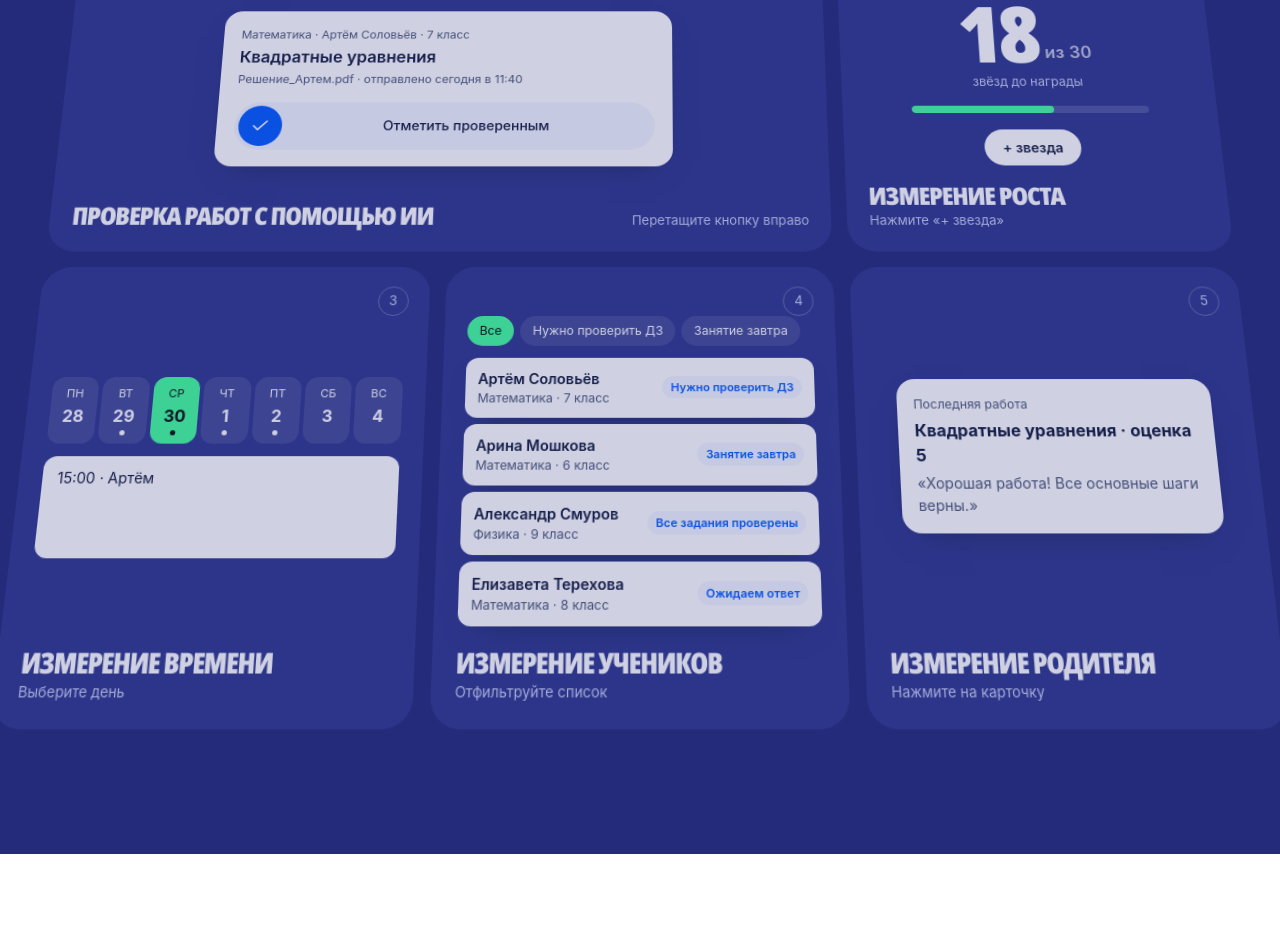
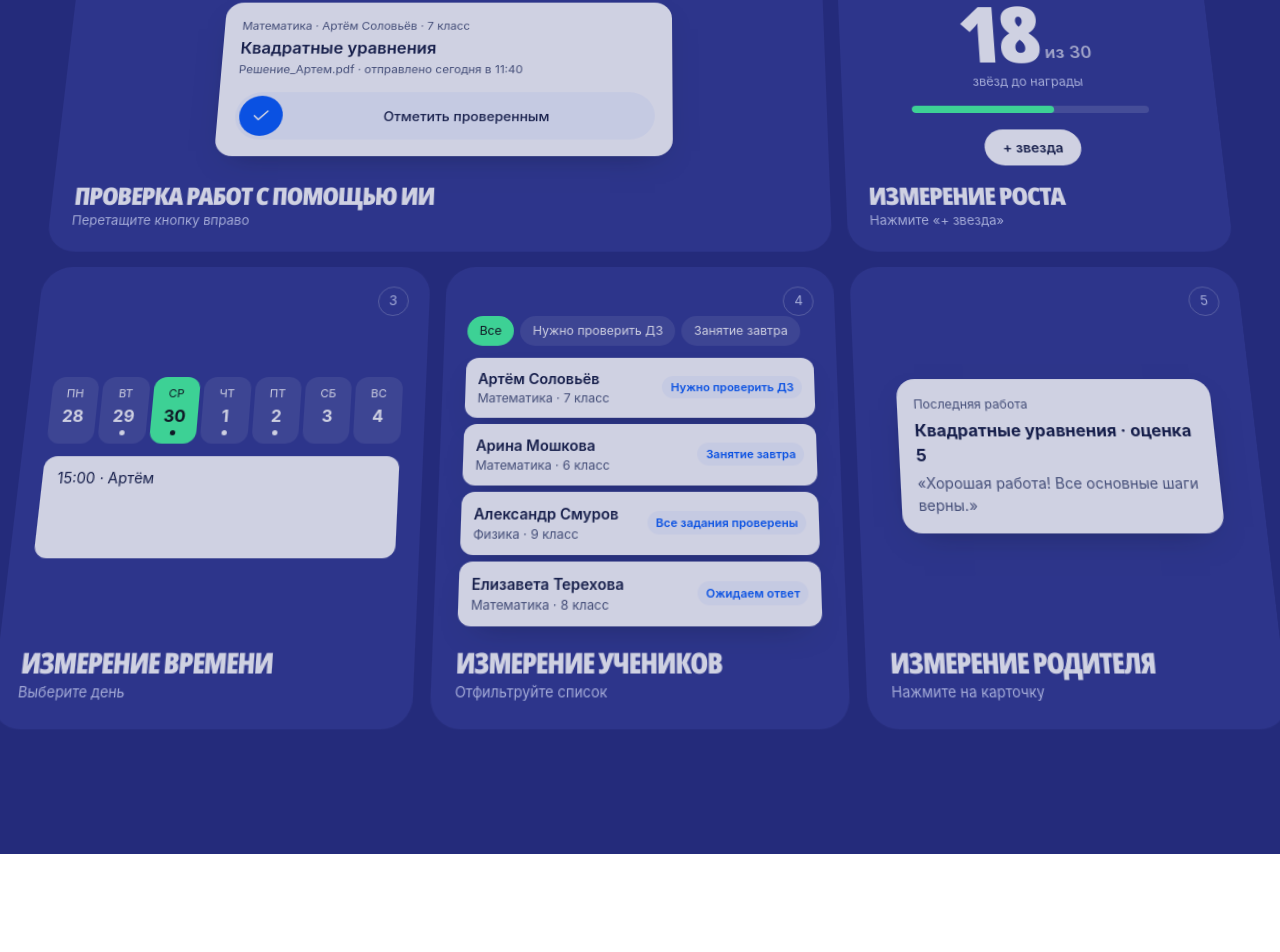
Before and after one commit to SENYANABE/Metrica, a React (Vite) app: page / in a window 1280 px wide. Shown: the part 7163-8115 px from the top of the page. Built offline with nearby package versions, Linux system fonts and the light colour scheme; a web font is replaced by a local one.

Commit message:
Stack dimension card captions and update schedule and student copy

```diff
--- a/src/App.tsx
+++ b/src/App.tsx
@@ -250,8 +250,8 @@ function ParentCards({ onUse }: { onUse: () => void }) {
 const dims = [
   { dim: 'Проверка работ с помощью ИИ', name: 'Проверка домашних заданий', hint: 'Перетащите кнопку вправо', W: SlideToCheck, wide: true },
   { dim: 'Измерение роста', name: 'Звёзды за прогресс ученика', hint: 'Нажмите «+ звезда»', W: StarCounter },
-  { dim: 'Измерение времени', name: 'Неделя занятий', hint: 'Выберите день', W: WeekStrip },
-  { dim: 'Измерение учеников', name: 'Ученики и статусы домашних работ', hint: 'Отфильтруйте список', W: StudentFilter },
+  { dim: 'Измерение времени', name: 'Расписание на неделю', hint: 'Выберите день', W: WeekStrip },
+  { dim: 'Измерение учеников', name: 'Все ученики и статусы домашних работ', hint: 'Отфильтруйте список', W: StudentFilter },
   { dim: 'Измерение родителя', name: 'Что видит родитель', hint: 'Нажмите на карточку', W: ParentCards },
 ]
 
--- a/src/index.css
+++ b/src/index.css
@@ -246,7 +246,7 @@ button.how-item:hover h3 { color: var(--blue); }
 .dim.is-open .dim-mark { border-color: var(--mint); background: var(--mint); color: var(--ink); scale: 1.08; }
 .dim-mark svg { width: 16px; height: 16px; }
 .dim-body { flex: 1; display: flex; align-items: center; justify-content: center; padding: 28px 0 20px; }
-.dim figcaption { display: flex; flex-wrap: wrap; align-items: baseline; justify-content: space-between; gap: 4px 16px; }
+.dim figcaption { display: grid; justify-items: start; gap: 4px; }
 .dim figcaption b { font-size: clamp(24px, 2vw, 32px); }
 .dim figcaption span { font-size: 13px; color: #c9cff3; }
 .dim.is-open figcaption span { color: #e6ecff; }
```
